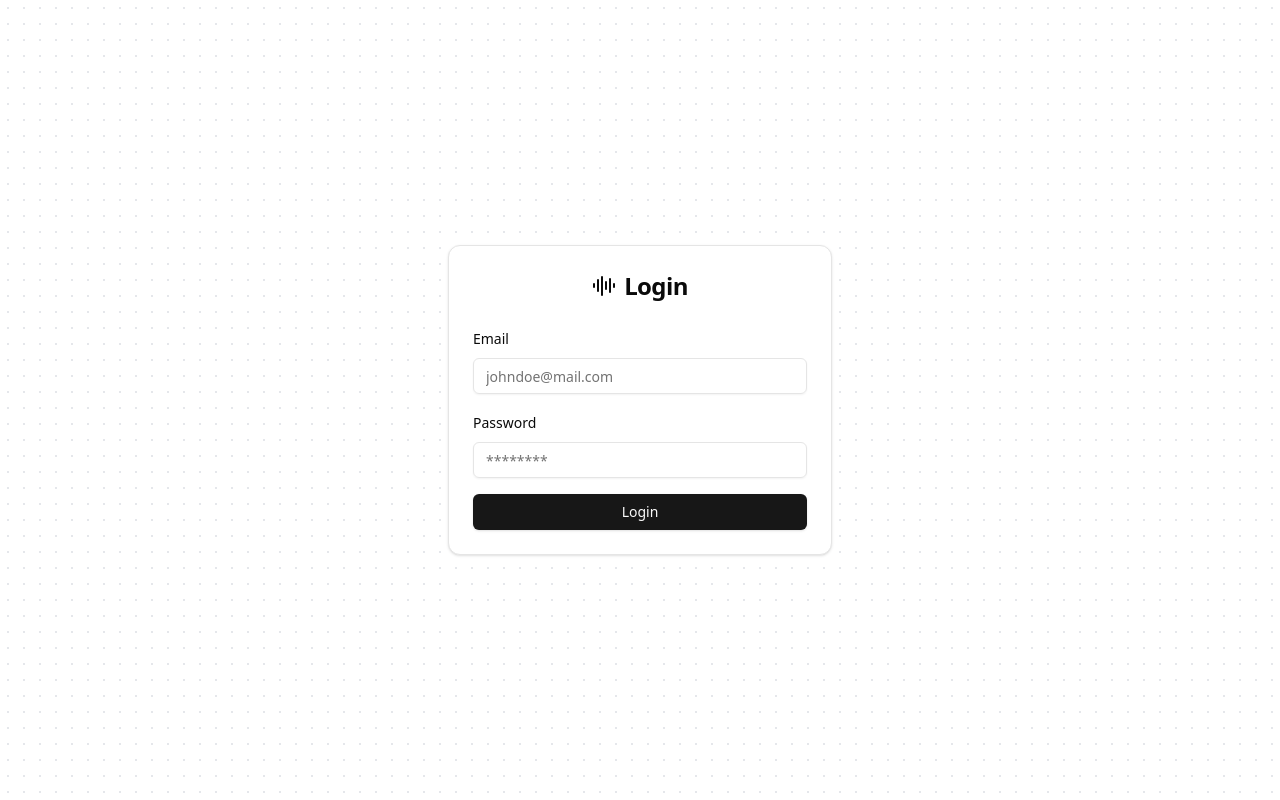
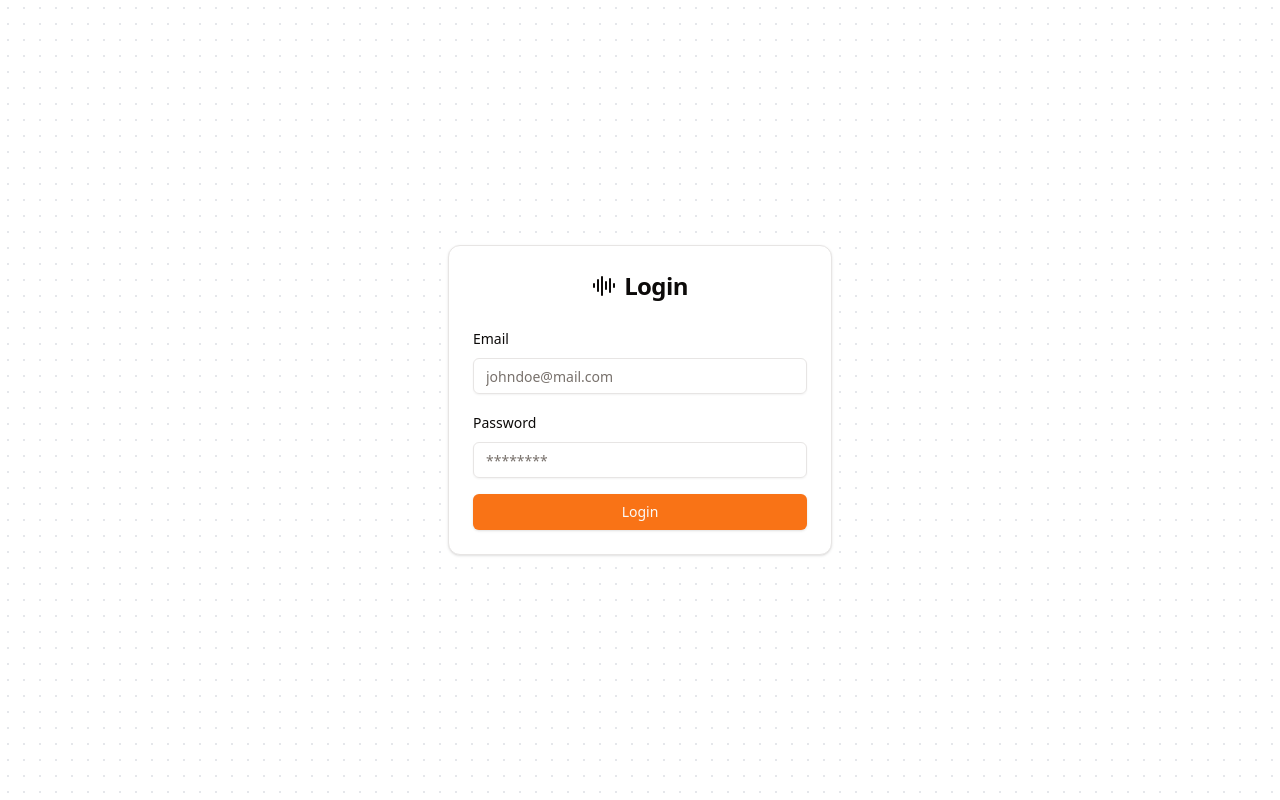
Before and after one commit to amiulam/text-to-speech, a React (Vite) app in the folder frontend/: page /login in a window 1280 px wide. Built offline with nearby package versions, Linux system fonts and the light colour scheme; no server answers.

Commit message:
refactor(frontend): theme & background

```diff
--- a/frontend/src/index.css
+++ b/frontend/src/index.css
@@ -5,47 +5,47 @@
 @layer base {
   :root {
     --background: 0 0% 100%;
-    --foreground: 0 0% 3.9%;
+    --foreground: 20 14.3% 4.1%;
     --card: 0 0% 100%;
-    --card-foreground: 0 0% 3.9%;
+    --card-foreground: 20 14.3% 4.1%;
     --popover: 0 0% 100%;
-    --popover-foreground: 0 0% 3.9%;
-    --primary: 0 0% 9%;
-    --primary-foreground: 0 0% 98%;
-    --secondary: 0 0% 96.1%;
-    --secondary-foreground: 0 0% 9%;
-    --muted: 0 0% 96.1%;
-    --muted-foreground: 0 0% 45.1%;
-    --accent: 0 0% 96.1%;
-    --accent-foreground: 0 0% 9%;
+    --popover-foreground: 20 14.3% 4.1%;
+    --primary: 24.6 95% 53.1%;
+    --primary-foreground: 60 9.1% 97.8%;
+    --secondary: 60 4.8% 95.9%;
+    --secondary-foreground: 24 9.8% 10%;
+    --muted: 60 4.8% 95.9%;
+    --muted-foreground: 25 5.3% 44.7%;
+    --accent: 60 4.8% 95.9%;
+    --accent-foreground: 24 9.8% 10%;
     --destructive: 0 84.2% 60.2%;
-    --destructive-foreground: 0 0% 98%;
-    --border: 0 0% 89.8%;
-    --input: 0 0% 89.8%;
-    --ring: 0 0% 3.9%;
+    --destructive-foreground: 60 9.1% 97.8%;
+    --border: 20 5.9% 90%;
+    --input: 20 5.9% 90%;
+    --ring: 24.6 95% 53.1%;
     --radius: 0.5rem;
   }
 
   .dark {
-    --background: 0 0% 3.9%;
-    --foreground: 0 0% 98%;
-    --card: 0 0% 3.9%;
-    --card-foreground: 0 0% 98%;
-    --popover: 0 0% 3.9%;
-    --popover-foreground: 0 0% 98%;
-    --primary: 0 0% 98%;
-    --primary-foreground: 0 0% 9%;
-    --secondary: 0 0% 14.9%;
-    --secondary-foreground: 0 0% 98%;
-    --muted: 0 0% 14.9%;
-    --muted-foreground: 0 0% 63.9%;
-    --accent: 0 0% 14.9%;
-    --accent-foreground: 0 0% 98%;
-    --destructive: 0 62.8% 30.6%;
-    --destructive-foreground: 0 0% 98%;
-    --border: 0 0% 14.9%;
-    --input: 0 0% 14.9%;
-    --ring: 0 0% 83.1%;
+    --background: 20 14.3% 4.1%;
+    --foreground: 60 9.1% 97.8%;
+    --card: 20 14.3% 4.1%;
+    --card-foreground: 60 9.1% 97.8%;
+    --popover: 20 14.3% 4.1%;
+    --popover-foreground: 60 9.1% 97.8%;
+    --primary: 20.5 90.2% 48.2%;
+    --primary-foreground: 60 9.1% 97.8%;
+    --secondary: 12 6.5% 15.1%;
+    --secondary-foreground: 60 9.1% 97.8%;
+    --muted: 12 6.5% 15.1%;
+    --muted-foreground: 24 5.4% 63.9%;
+    --accent: 12 6.5% 15.1%;
+    --accent-foreground: 60 9.1% 97.8%;
+    --destructive: 0 72.2% 50.6%;
+    --destructive-foreground: 60 9.1% 97.8%;
+    --border: 12 6.5% 15.1%;
+    --input: 12 6.5% 15.1%;
+    --ring: 20.5 90.2% 48.2%;
   }
 }
 
--- a/frontend/src/main.tsx
+++ b/frontend/src/main.tsx
@@ -1,12 +1,13 @@
-import { StrictMode } from 'react';
-import { createRoot } from 'react-dom/client';
-import App from './App.tsx';
-import './index.css';
-import { Toaster } from 'sonner';
+import { StrictMode } from "react";
+import { createRoot } from "react-dom/client";
+import App from "./App.tsx";
+import "./index.css";
+import { Toaster } from "sonner";
 
-createRoot(document.getElementById('root')!).render(
+createRoot(document.getElementById("root")!).render(
   <StrictMode>
-    <Toaster position='top-right' />
+    <Toaster position="top-right" />
+    <div className="absolute inset-0 -z-10 h-full w-full bg-[radial-gradient(#e5e7eb_1px,transparent_1px)] [background-size:16px_16px]" />
     <App />
   </StrictMode>
 );
--- a/frontend/src/pages/HomePage.tsx
+++ b/frontend/src/pages/HomePage.tsx
@@ -102,11 +102,13 @@
   }
 
   return (
-    <div className="min-h-screen bg-background p-8">
+    <div className="min-h-screen p-8">
       <div className="mx-auto max-w-6xl space-y-8">
         <div className="flex justify-center items-center mb-8 gap-x-2">
-          <AudioLines className="size-8" />
-          <h1 className="text-4xl font-bold">Text to Speech Converter</h1>
+          <AudioLines className="size-8 text-orange-400" />
+          <h1 className="bg-gradient-to-r from-orange-400 to-orange-600 bg-clip-text text-4xl font-extrabold text-transparent">
+            Text to Speech Converter
+          </h1>
         </div>
 
         {error && (
--- a/frontend/src/pages/Login.tsx
+++ b/frontend/src/pages/Login.tsx
@@ -41,7 +41,6 @@
 
   return (
     <div className="min-h-screen flex flex-col items-center justify-center p-4">
-      <div className="absolute inset-0 -z-10 h-full w-full bg-[radial-gradient(#e5e7eb_1px,transparent_1px)] [background-size:16px_16px]" />
       <Card className="w-full max-w-sm">
         <CardHeader>
           <CardTitle className="text-2xl">
```
